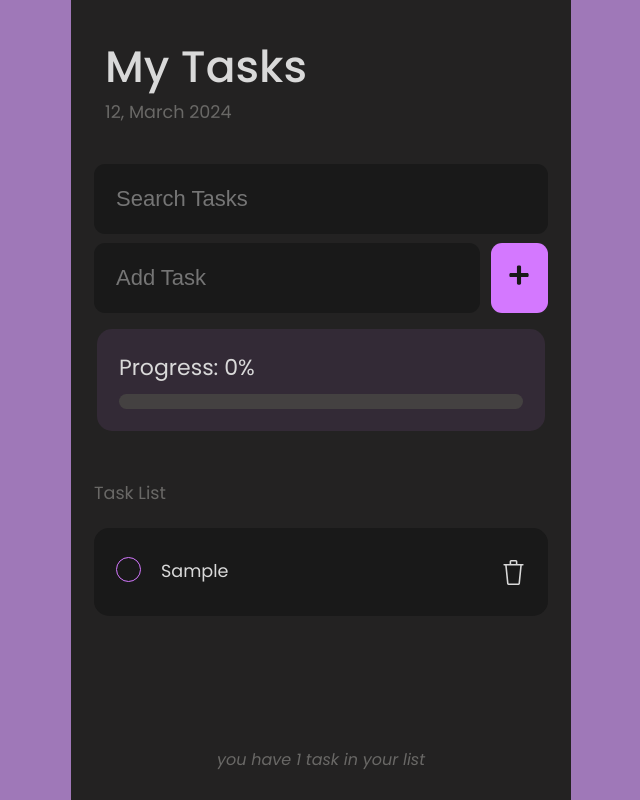
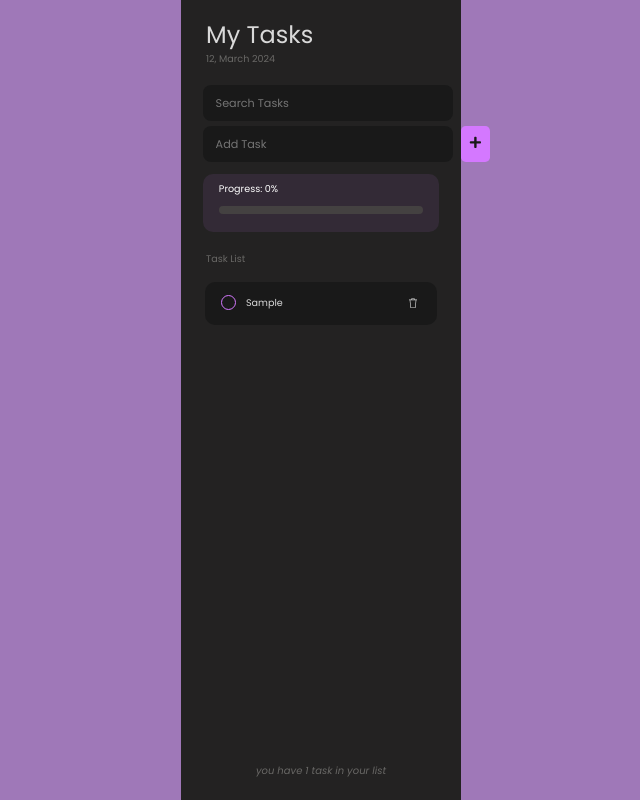
Before and after one commit to winniebuna/task-manager-project, a React (Create React App) app: page / in a window 1280 px wide. Both pictures are taken after typing "Sample" into the empty fields and a click on the button "Add Task". Shown: the whole page, without its empty margins (319-959 px from the left). Built offline with nearby package versions, Linux system fonts and the light colour scheme.

Commit message:
updated the css

```diff
--- a/src/App.js
+++ b/src/App.js
@@ -4,6 +4,7 @@ import Footer from "./Footer.jsx";
 import Header from "./Header.jsx";
 import { useState } from "react";
 import SearchTask from "./SearchTask.jsx";
+import ProgressBar from "./ProgressBar.jsx";
 
 function App() {
   const [tasks, setTasks] = useState(
@@ -63,6 +64,8 @@ function App() {
         setNewTask={setNewTask}
         handleSubmit={handleSubmit}
       />
+      <ProgressBar progress={progress} />
+      <p className="task-list-label"> Task List</p>
       <Content
         tasks={tasks?.filter((task) =>
           task?.task.toLowerCase().includes(search.toLowerCase())
@@ -70,7 +73,6 @@ function App() {
         handleToggleComplete={handleToggleComplete}
         handleDelete={handleDelete}
         calculateProgress={calculateProgress}
-        progress={progress}
       />
       <Footer length={tasks?.length} />
     </div>
--- a/src/Content.jsx
+++ b/src/Content.jsx
@@ -1,12 +1,9 @@
-import ProgressBar from "./ProgressBar";
+// import ProgressBar from "./ProgressBar";
 import TaskList from "./TaskList";
 
-const Content = ({ tasks, handleDelete, handleToggleComplete, progress }) => {
+const Content = ({ tasks, handleDelete, handleToggleComplete }) => {
   return (
     <main>
-      <ProgressBar progress={progress} />
-      <p className="task-list-label"> Task List</p>
-
       {tasks.length ? (
         <TaskList
           tasks={tasks}
--- a/src/Footer.jsx
+++ b/src/Footer.jsx
@@ -5,7 +5,7 @@ const Footer = ({ length }) => {
     <footer>
       <p
         style={{
-          fontSize: "16px",
+          fontSize: "10px",
           fontStyle: "italic",
           color: "#696866",
           margin: "1rem",
--- a/src/ProgressBar.jsx
+++ b/src/ProgressBar.jsx
@@ -10,9 +10,10 @@ const ProgressBar = ({ progress }) => {
         style={{
           width: "100%",
           backgroundColor: "#444141",
-          height: "15px",
+          height: "8px",
           borderRadius: "10px",
           marginTop: "10px",
+          marginBottom: "10px",
         }}
       >
         {/* outer pink progress bar */}
@@ -20,7 +21,7 @@ const ProgressBar = ({ progress }) => {
           style={{
             width: `${progress}%`,
             backgroundColor: "#D478FF",
-            height: "100%",
+            height: "8px",
             borderRadius: "10px",
           }}
         />
--- a/src/index.css
+++ b/src/index.css
@@ -2,10 +2,6 @@
   margin: 0;
   padding: 0;
   box-sizing: border-box;
-}
-
-html {
-  font-size: 22px;
 }
 
 body {
@@ -21,7 +17,7 @@ body {
   align-items: center;
   height: 100vh;
   width: 100%;
-  max-width: 500px;
+  max-width: 280px;
   border: 1px solid #232222;
   margin: auto;
   background-color: #232222;
@@ -29,7 +25,7 @@ body {
 
 header {
   width: 100%;
-  padding: 1.5rem;
+  padding: 1rem 1.5rem;
   color: #d9d9d9;
   display: flex;
   flex-direction: column;
@@ -38,11 +34,12 @@ header {
 }
 
 header h1 {
-  font-weight: 500;
+  font-weight: 400;
+  font-size: 1.5rem;
 }
 
 header p {
-  font-size: 0.8rem;
+  font-size: 0.6rem;
   color: #696866;
 }
 
@@ -67,23 +64,26 @@ footer {
 
 .progress-bar {
   background-color: #332a36;
-  width: 90%;
-  padding: 1rem;
-  margin: 1rem;
-  padding: 1rem;
-  margin: 0.25rem 0;
-  border-radius: 15px;
+  width: 85%;
+  padding: 0.5rem 1rem;
+  margin: 0.25rem;
+  border-radius: 10px;
+}
+
+.progress-bar p {
+  font-size: 0.6rem;
+  color: white;
 }
 
 .task-list-label {
   color: #696866;
   align-self: flex-start;
-  margin: 2rem 1rem 0;
-  font-size: 0.8rem;
+  margin: 1rem 1.5rem 0;
+  font-size: 0.6rem;
 }
 
 ul {
-  width: 100%;
+  width: 95%;
   list-style: none;
   padding: 1rem;
 }
@@ -97,9 +97,9 @@ ul li::before {
   justify-content: flex-start;
   align-items: center;
   background-color: #191919;
-  padding: 1rem;
-  margin: 0.25rem 0;
-  border-radius: 15px;
+  padding: 0.3rem 1rem;
+  margin: 0.3rem 0;
+  border-radius: 10px;
 }
 
 .task:first-child {
@@ -109,23 +109,19 @@ ul li::before {
 .task input[type="checkbox"] {
   text-align: center;
   width: 2.5rem;
-  width: 48px;
-  min-width: 48px;
-  height: 2.5rem;
-  height: 48px;
-  min-height: 48px;
+  height: 1rem;
   cursor: pointer;
   margin-right: 0.5rem;
 }
 
 .task > label {
-  font-size: 0.8rem;
+  font-size: 0.6rem;
   flex-grow: 1;
 }
 
 .task svg {
-  min-width: 25px;
-  height: 25px;
+  min-width: 10px;
+  height: 10px;
   font-size: 1rem;
   color: #d9d9d9;
   cursor: pointer;
@@ -141,11 +137,11 @@ ul li::before {
 .container {
   display: block;
   position: relative;
-  padding-top: 2%;
-  padding-left: 45px;
+  padding-top: 5%;
+  padding-left: 25px;
   margin-bottom: 10px;
   cursor: pointer;
-  font-size: 25px;
+  font-size: 15px;
   -webkit-user-select: none;
   -moz-user-select: none;
   -ms-user-select: none;
@@ -164,11 +160,10 @@ ul li::before {
 /* Create a custom checkbox */
 .checkmark {
   position: absolute;
-  top: 20%;
+  top: 35%;
   left: 0;
-  height: 25px;
-  width: 25px;
-  /* background-color: #eee; */
+  height: 15px;
+  width: 15px;
   border: 1px solid #d478ff;
   border-radius: 15px;
 }
@@ -197,10 +192,10 @@ ul li::before {
 
 /* Style the checkmark/indicator */
 .container .checkmark:after {
-  left: 9px;
-  top: 5px;
-  width: 5px;
-  height: 10px;
+  left: 4px;
+  top: 2px;
+  width: 3px;
+  height: 5px;
   border: solid #191919;
   border-width: 0 3px 3px 0;
   -webkit-transform: rotate(45deg);
@@ -214,8 +209,8 @@ ul li::before {
   width: 100%;
   display: flex;
   justify-content: flex-start;
-  margin: 0.25rem 0 0;
-  padding: 0 0.5rem 0.25rem;
+  margin: 0.2rem 0 0;
+  padding: 0 0.5rem 0.1rem;
 }
 
 .search-form label {
@@ -224,12 +219,13 @@ ul li::before {
 }
 
 .search-form input[type="text"] {
+  font-family: "Poppins";
   flex-grow: 1;
   max-width: 100%;
-  min-height: 48px;
-  font-size: 1rem;
-  padding: 1rem;
-  margin: 0 0.5rem;
+  min-height: 28px;
+  font-size: 0.7rem;
+  padding: 0.6rem 0.8rem;
+  margin: 0 0.8rem;
   border-radius: 0.5rem;
   outline: none;
   border: none;
@@ -251,13 +247,14 @@ ul li::before {
 }
 
 .add-form input[type="text"] {
+  font-family: "Poppins";
   flex-grow: 1;
-  max-width: calc(100% - 50px);
-  min-height: 48px;
-  font-size: 1rem;
-  padding: 1rem;
+  min-height: 28px;
+  font-size: 0.7rem;
+  padding: 0.6rem 0.8rem;
   border-radius: 0.5rem;
   margin-right: 0.5rem;
+  margin-left: 0.3rem;
   outline: none;
   border: none;
   background-color: #191919;
@@ -265,10 +262,10 @@ ul li::before {
 }
 
 button {
-  min-width: 48px;
-  border-radius: 0.5rem;
-  padding: 0.8rem;
-  font-size: 1rem;
+  border-radius: 0.3rem;
+  padding: 0.5rem;
+  margin-right: 0.3rem;
+  font-size: 0.8rem;
   background-color: #d478ff;
   color: #191919;
   cursor: pointer;
@@ -286,7 +283,7 @@ button:hover {
 
 /* scroll bar customization */
 ::-webkit-scrollbar {
-  width: 10px;
+  width: 7px;
 }
 ::-webkit-scrollbar-track {
   background: #232222;
```
